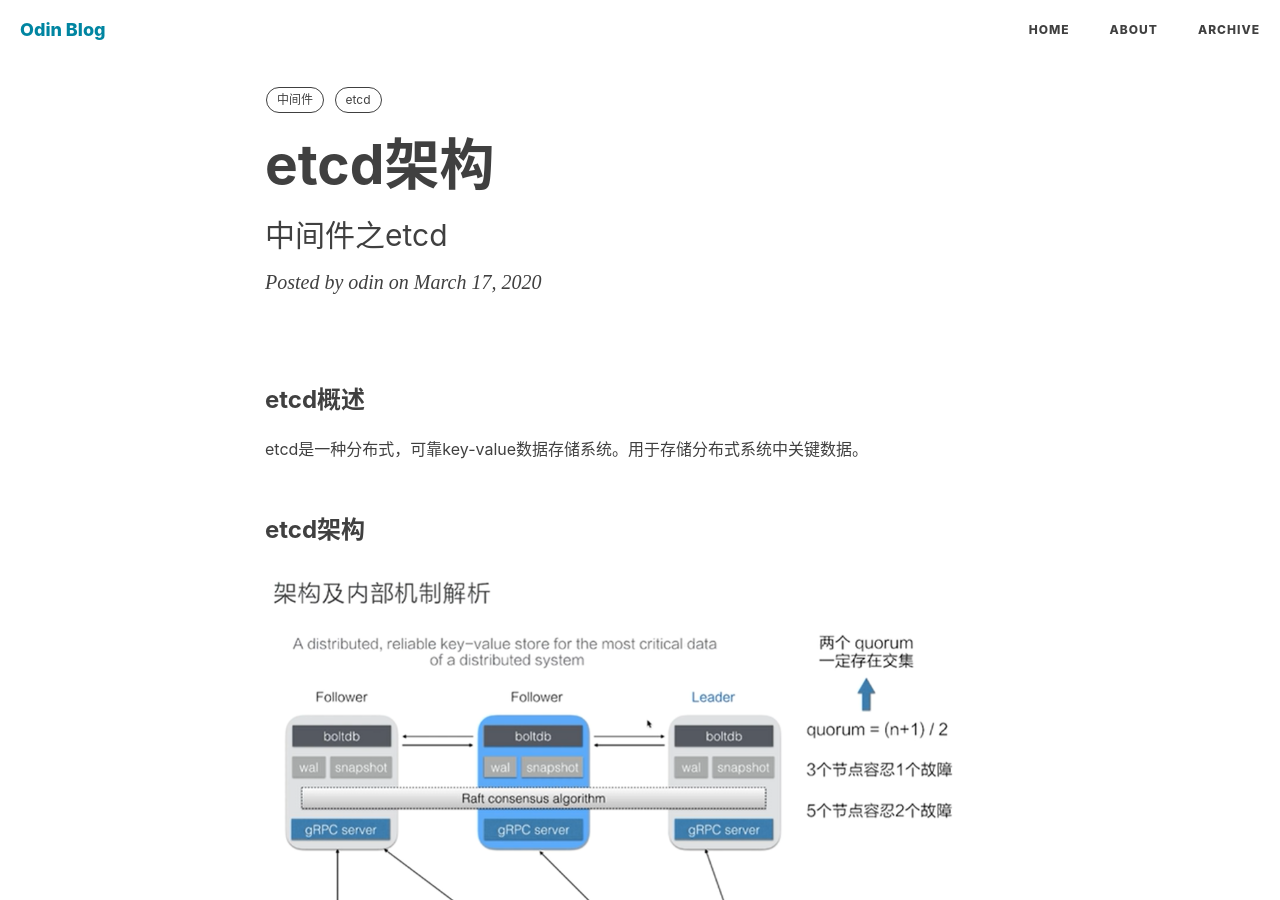
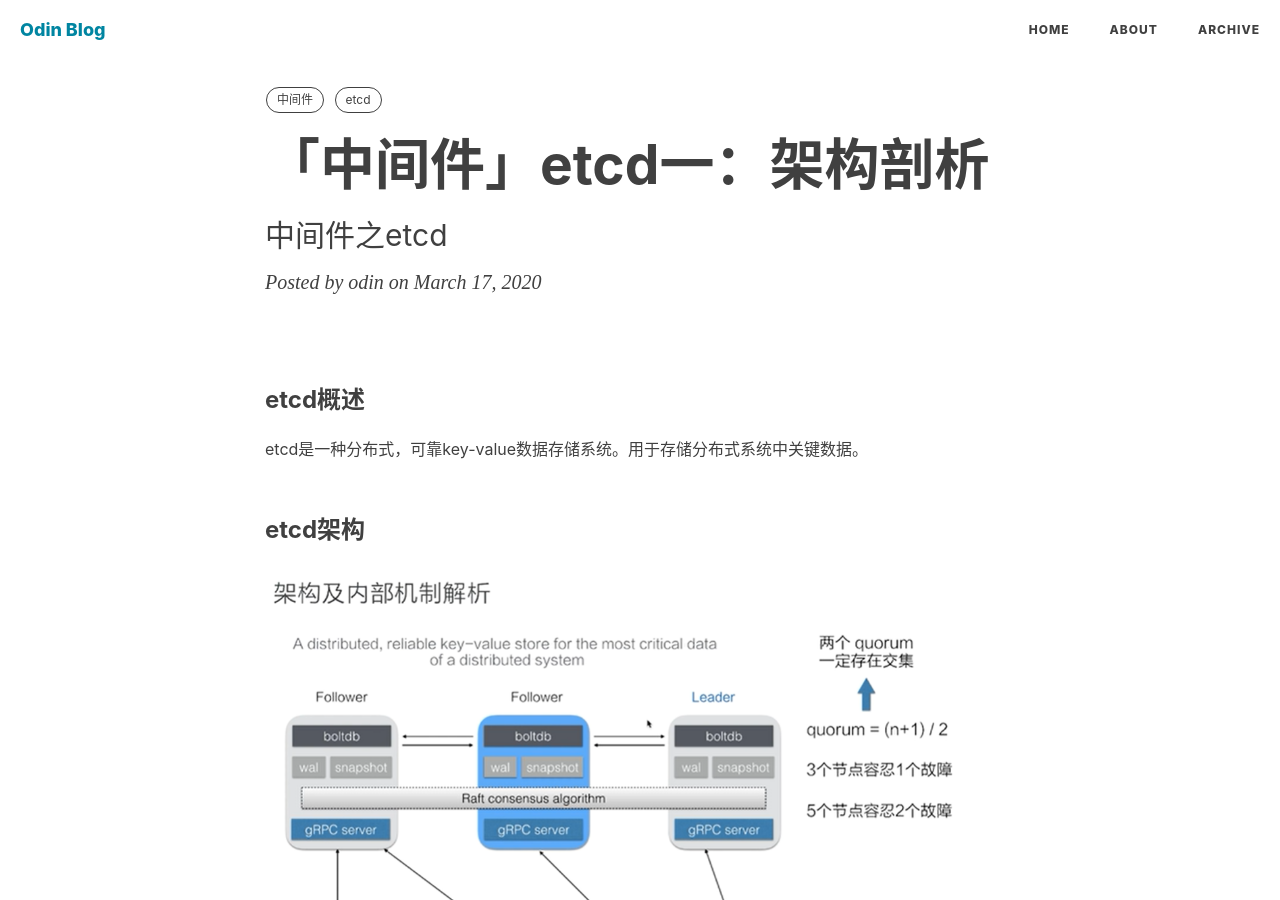
Before and after one commit to odinfor/odinfor.github.io, a Jekyll site: the page built from _posts/read_中间件/2020-03-17-etcd.md, in a window 1280 px wide and 900 px high. Built offline with Jekyll 4.4.1, drawn with Linux system fonts in a browser that asks for light colours; nearby versions of some CDN libraries; comment, search, counter and statistics services are not loaded.

Commit message:
add etcd

```diff
--- a/_posts/read_中间件/2020-03-17-etcd.md
+++ b/_posts/read_中间件/2020-03-17-etcd.md
@@ -1,6 +1,6 @@
 ---
 layout: post
-title: "etcd架构"
+title: "「中间件」etcd一：架构剖析"
 subtitle: '中间件之etcd'
 author: "odin"
 header-style: text
```
